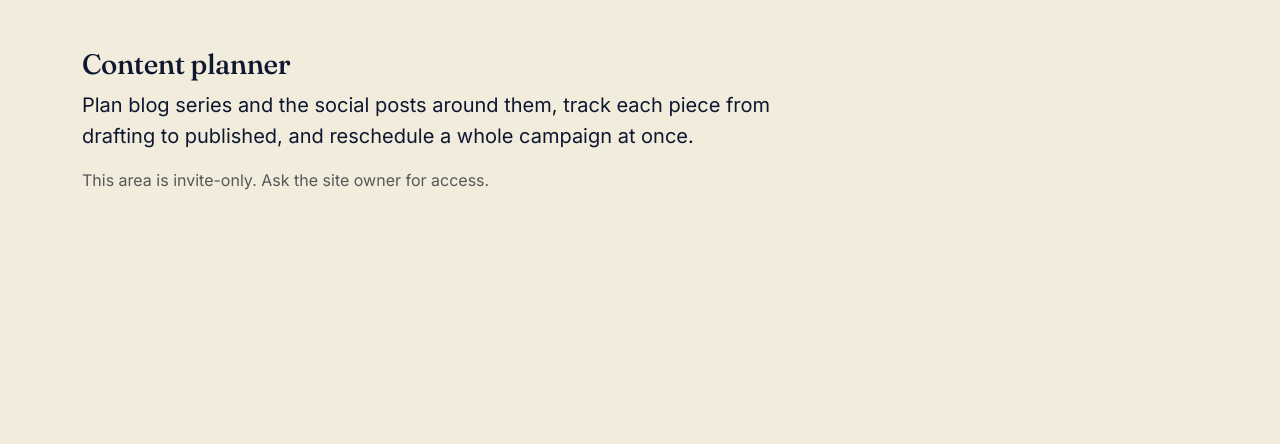
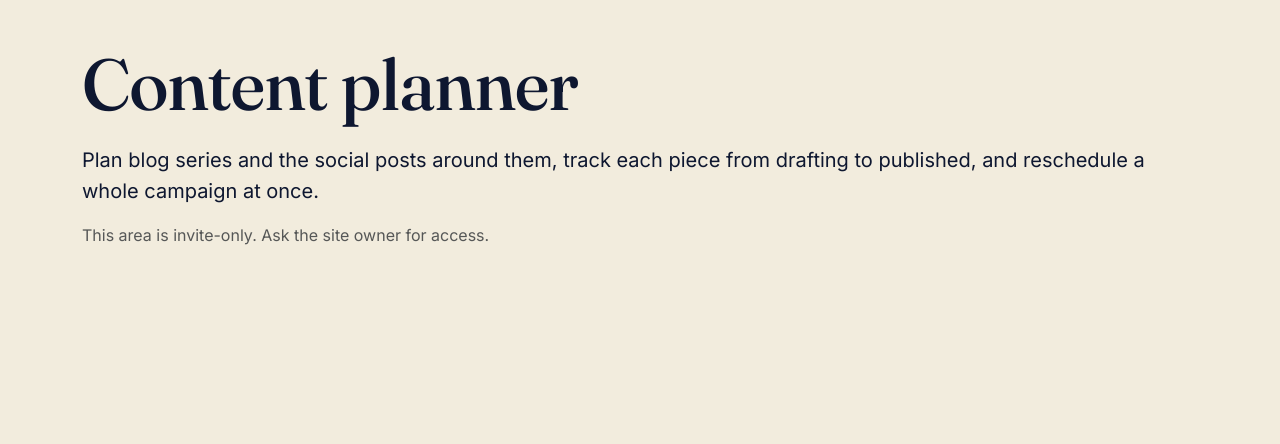
Before and after one commit to Mariatta/secretcodes, a Django app: page /content/ in a window 1280 px wide. Shown: the part 58-502 px from the top of the page. Run offline with Django 5.2, Linux system fonts and the light colour scheme; parts of the project's set-up code (start-up, migrations or seed data) failed here and were passed over; some libraries are stand-ins or nearby versions.

Commit message:
Make content planner landing layout consistent with other apps
Use the standard full-width page header (d-flex header + <h1>) instead of a
row/col-lg-8 wrapper with an <h3>, matching expenses, surveys, and the board
picker.

```diff
--- a/content_planner/templates/content_planner/landing.html
+++ b/content_planner/templates/content_planner/landing.html
@@ -3,11 +3,11 @@
     Content planner · {{ block.super }}
 {% endblock head_title %}
 {% block content %}
-    <div class="row">
-        <div class="col-lg-8">
-            <h1 class="h3">
+    <div class="d-flex justify-content-between align-items-center mb-4">
+        <h1 class="mb-0">
             Content planner
         </h1>
+    </div>
     <p class="lead">
         Plan blog series and the social posts around them, track each piece from
         drafting to published, and reschedule a whole campaign at once.
@@ -15,6 +15,4 @@
     <p class="text-muted">
         This area is invite-only. Ask the site owner for access.
     </p>
-        </div>
-    </div>
 {% endblock content %}
```
Lines whose indentation alone changed are shown as unchanged.
